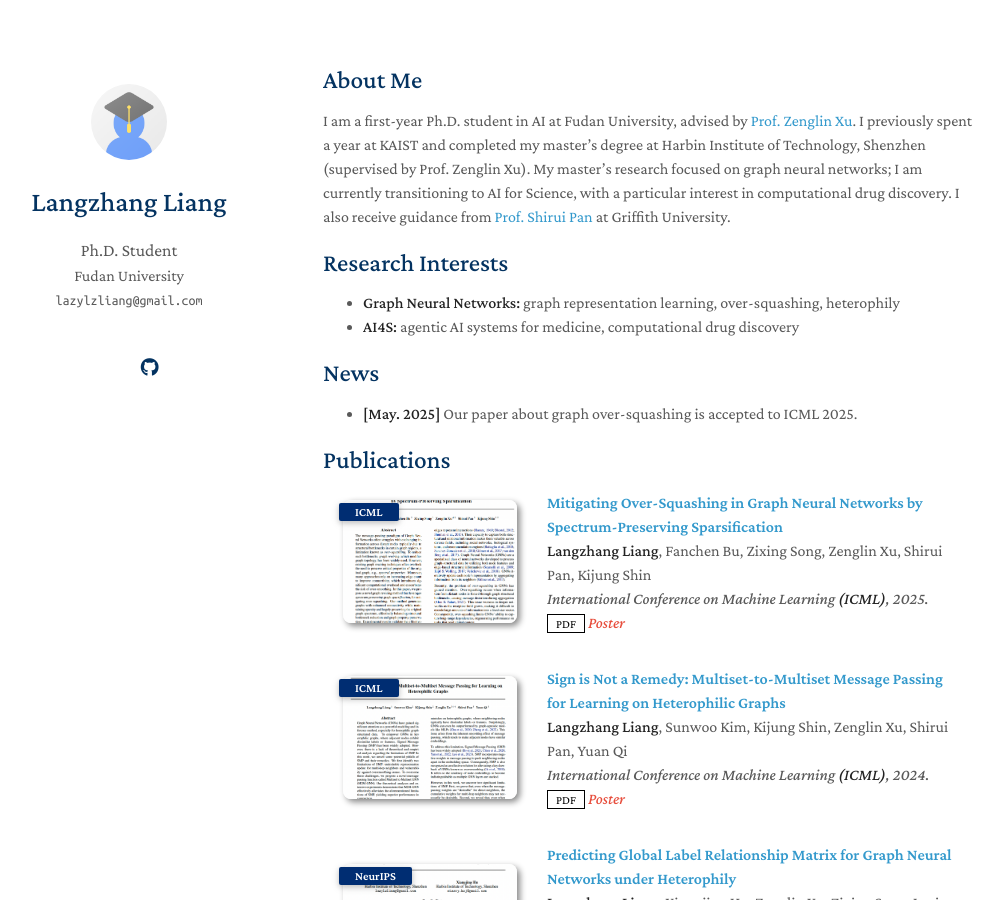
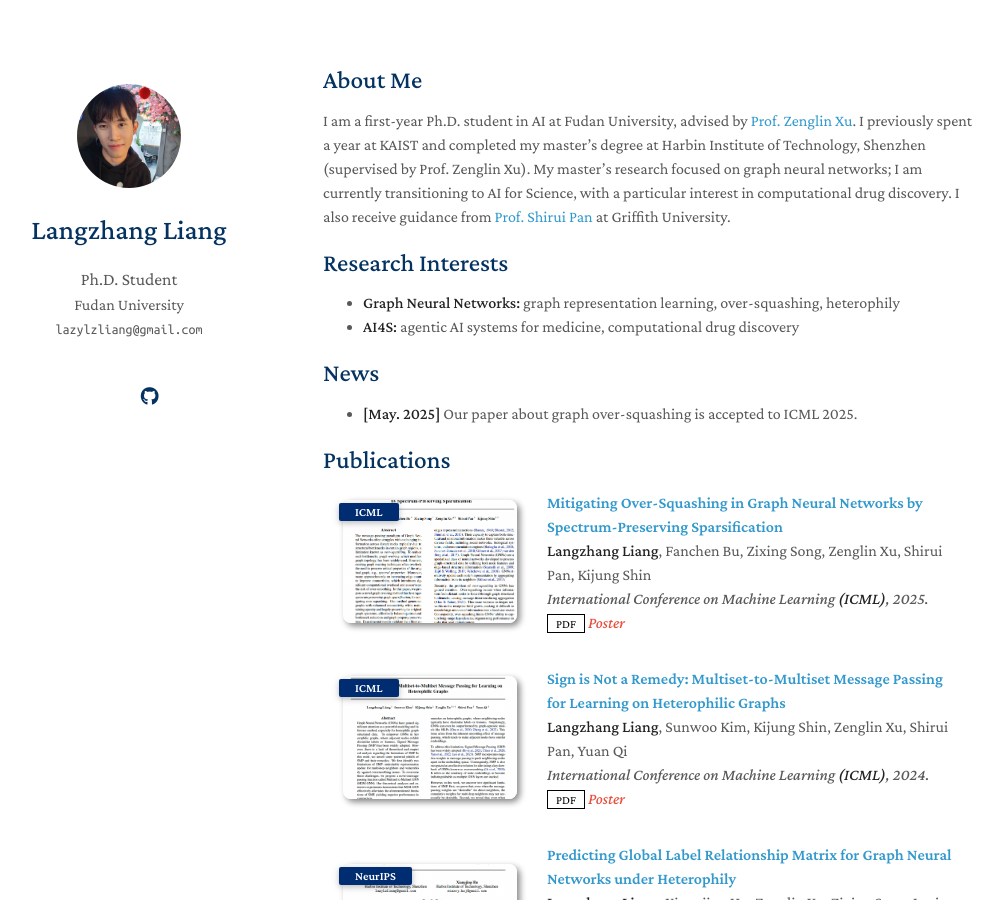
Before and after one commit to Jinx-byebye/Jinx-byebye.github.io, a Jekyll site: the page built from index.md, in a window 1280 px wide and 900 px high. Shown: the whole window, without its empty margins (147-1149 px from the left). Built offline with Jekyll 4.4.1, drawn with Linux system fonts in a browser that asks for light colours; a style sheet for code colours, icons or effects is not loaded; our own code applies the rules of GitHub Pages for plain Markdown files.

Commit message:
Update _config.yml

```diff
--- a/_config.yml
+++ b/_config.yml
@@ -17,7 +17,7 @@ github_link: https://github.com/Jinx-byebye/
 
 # Images (e.g., your profile picture and your website's favicon)
 # "favicon" and "favicon_dark" are used for the light and dark modes, respectively.
-avatar: ./assets/img/avatar.png
+avatar: ./assets/img/avatar.JPG
 favicon: ./assets/img/favicon.png
 favicon_dark: ./assets/img/favicon-dark.png
 
```
